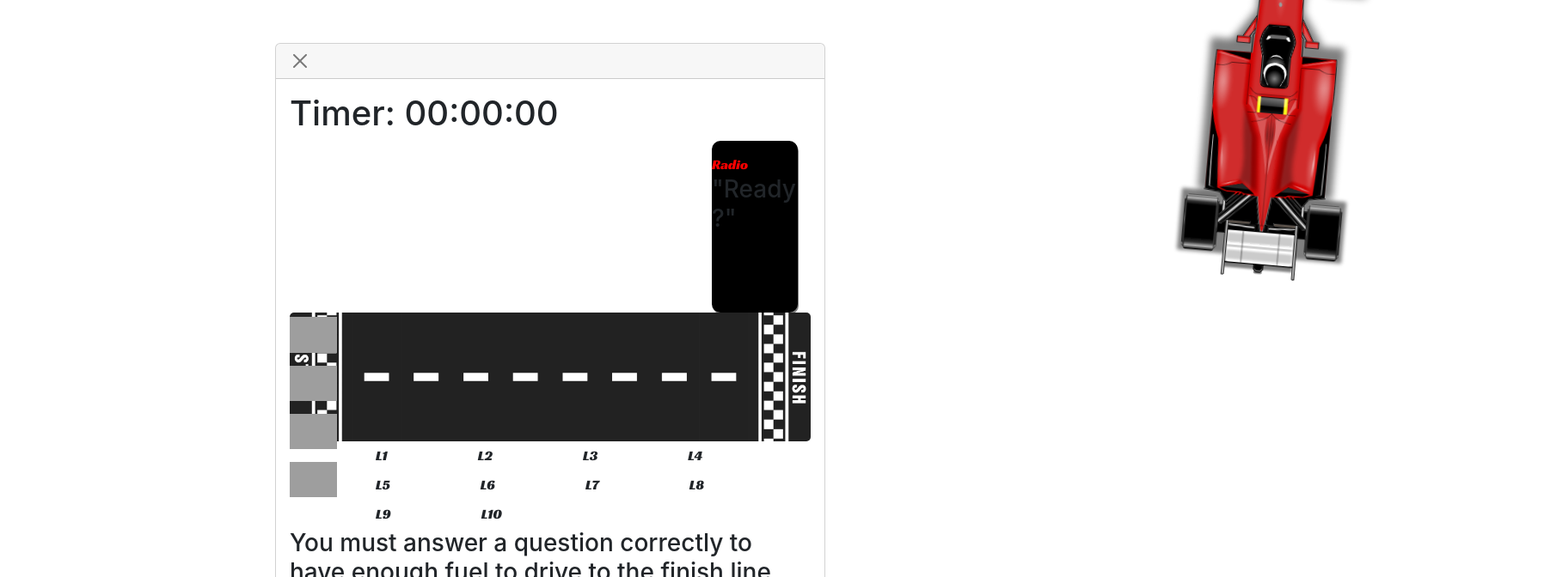
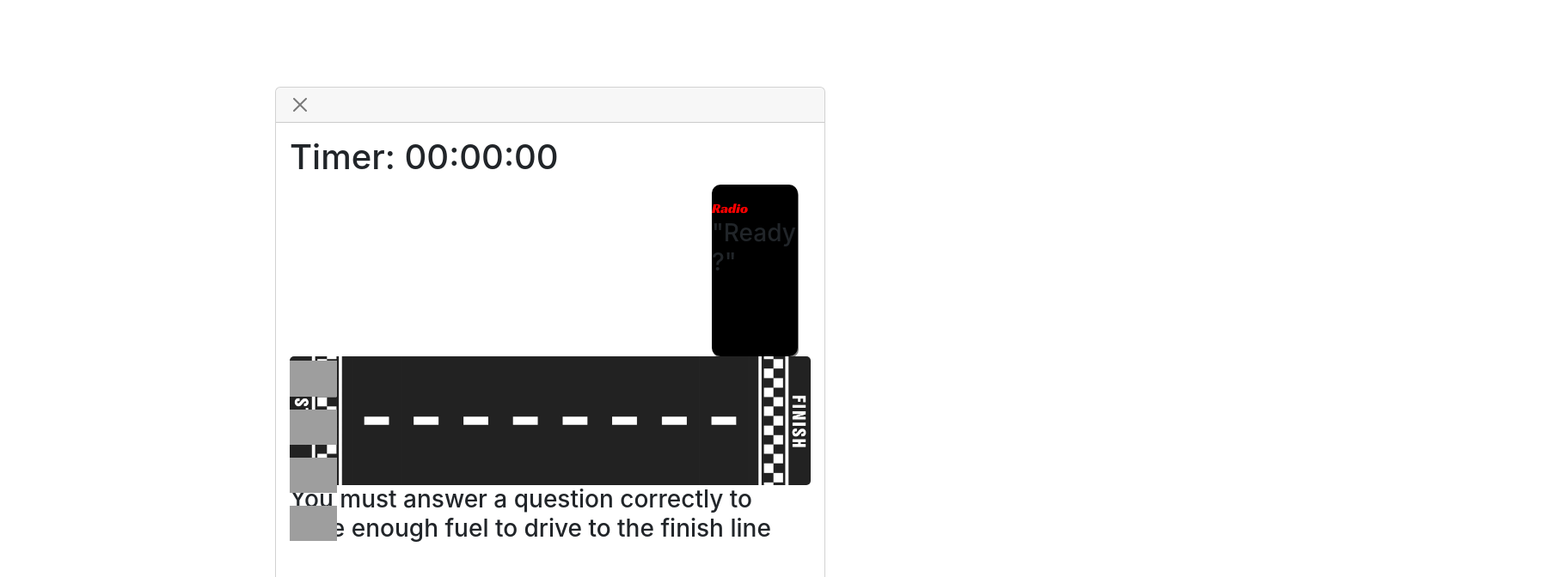
Before and after one commit to TheWeion/Q1-quiz-game, a React (Create React App) app: page /game in a window 1280 px wide. Shown: the top 672 px of the page at 86% size, 1803 px wide, since content can reach past the window. Built offline with nearby package versions, Linux system fonts and the light colour scheme.

Commit message:
Fixed dynamic lap label

```diff
--- a/package.json
+++ b/package.json
@@ -9,6 +9,7 @@
     "@testing-library/user-event": "^14.2.6",
     "axios": "^0.27.2",
     "bootstrap": "^5.1.3",
+    "dompurify": "^2.3.10",
     "react": "^18.2.0",
     "react-bootstrap": "^2.4.0",
     "react-dom": "^18.2.0",
--- a/src/components/Question/index.js
+++ b/src/components/Question/index.js
@@ -362,7 +362,7 @@ const Question = ({playerId, players, questions}) => {
                     <Radio message={radioMessage} />
                 </div>
                 <div className='wrapper2'>
-                    <Timeline player1={player1Position} player2={player2Position} player3={player3Position} player4={player4Position} totalLap={5} />
+                    <Timeline player1={player1Position} player2={player2Position} player3={player3Position} player4={player4Position} totalLap={questions.length} />
                 </div>
             </div>
 
--- a/src/components/Timeline/index.jsx
+++ b/src/components/Timeline/index.jsx
@@ -1,5 +1,6 @@
 import React, {useEffect, useState} from 'react';
 import { Outlet } from 'react-router-dom';
+import DOMPurify from 'dompurify';
 
 //import {Howl} from "howler"
 
@@ -51,6 +52,13 @@ const Timeline = ({player1, player2, player3, player4, totalLap}) => {
     sound.play()
   }*/
 
+  const generateLabel = () => {
+    let html = ``;
+    for (let ind = 0; ind < totalLap; ind++) {
+      html = html + `<label>L ${ind + 1}</label>`;
+    }
+    return <div dangerouslySetInnerHTML={{__html: html}}/>;
+  };
 
   return (
     <>
@@ -61,17 +69,7 @@ const Timeline = ({player1, player2, player3, player4, totalLap}) => {
             <div className={player3Position}></div>
             <div className={player4Position}></div>
           </div>
-                <label>L1</label>
-                <label>L2</label>
-                <label>L3</label>
-                <label>L4</label>
-                <label>L5</label>
-                <label>L6</label>
-                <label>L7</label>
-                <label>L8</label>
-                <label>L9</label>
-                <label>L10</label>
-
+          { generateLabel() }
                 <h3>You must answer a question correctly to have enough fuel to drive to the finish line</h3>
 
         </header>
```
Also changed, not shown: 1 other file (tests, documents, lock files or other folders).
